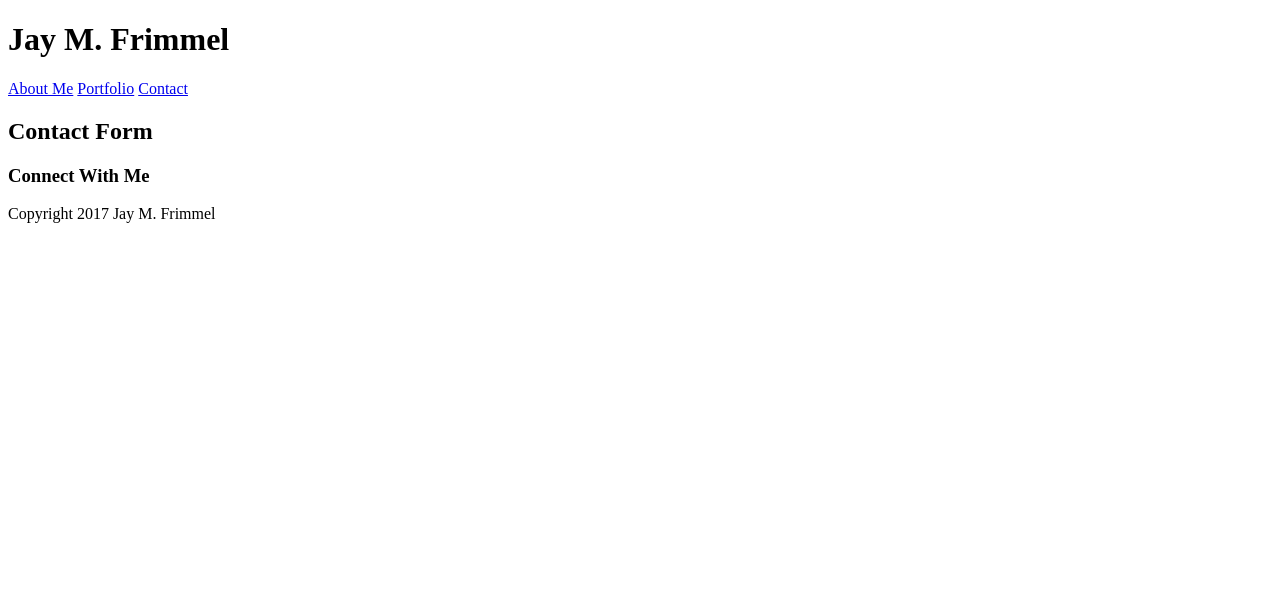
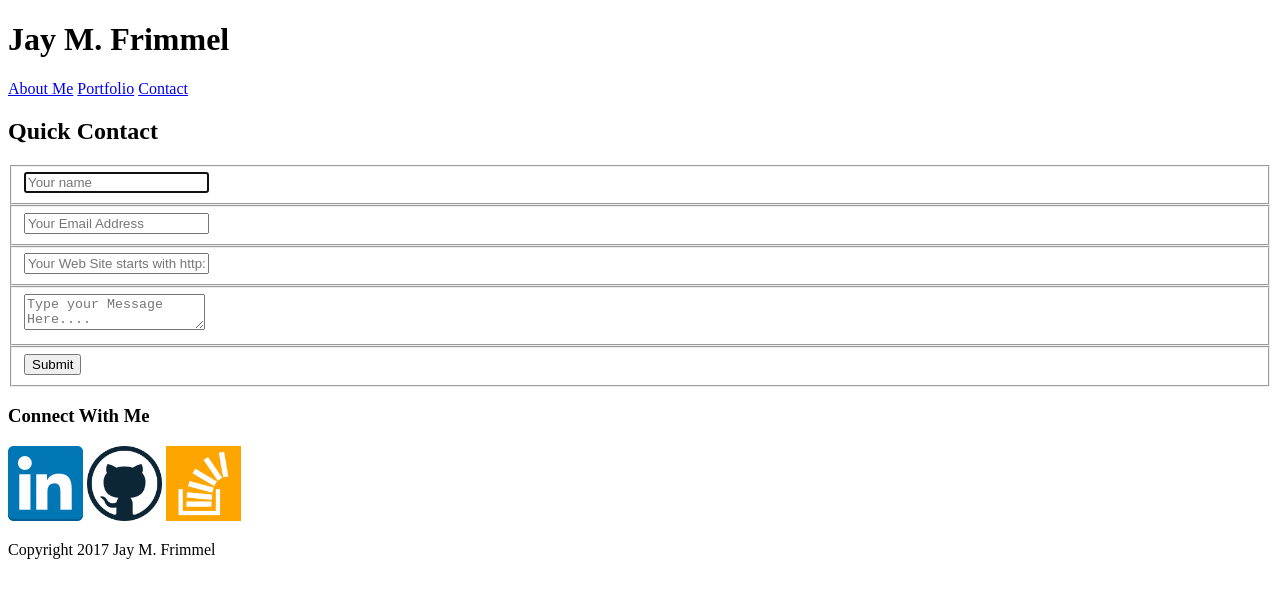
Before and after one commit to JayMFrimmel/my-portfolio, a plain HTML site: page contact.html in a window 1280 px wide. Drawn offline with Linux system fonts and the light colour scheme.

Commit message:
added more code and images to all three pages

```diff
--- a/contact.html
+++ b/contact.html
@@ -20,12 +20,37 @@
 
 		<div class="main">
 			<section>
-				<h2>Contact Form</h2>
+
+			<div class="container">
+  				<form id="contact" action="" method="post">
+   					 <h2>Quick Contact</h2>
+    					<fieldset>
+      						<input placeholder="Your name" type="text" tabindex="1" required autofocus>
+    					</fieldset>
+    					<fieldset>
+      						<input placeholder="Your Email Address" type="email" tabindex="2" required>
+    					</fieldset>
+    					<fieldset>
+      						<input placeholder="Your Web Site starts with http://" type="url" tabindex="4" required>
+    					</fieldset>
+   						 <fieldset>
+      						<textarea placeholder="Type your Message Here...." tabindex="5" required></textarea>
+    					</fieldset>
+    					<fieldset>
+      						<button name="submit" type="submit" id="contact-submit" data-submit="...Sending">Submit</button>
+    					</fieldset>
+  					</form>
+				</div>
+				</form>
+
 			</section>
 
 			<aside>
 				<h3>Connect With Me</h3>
-				</aside>
+					<img src="assets/images/linkdin.png" alt="LinkedIn" style="width: 75px; height: 75px;">
+					<img src="assets/images/github-512.png" alt="GitHub" style="width: 75px; height: 75px;">
+					<img src="assets/images/stackoverflow.png" alt="StackkOverflow" style="width: 75px; height: 75px;">
+			</aside>
 		</div>
 
 		<footer>
```
Also changed, not shown: index.html (+6 -1 lines), portfolio.html (+3 -0 lines), assets/images/IMG_0472.JPG (added), assets/images/github-512.png (added), assets/images/linkdin.png (added), assets/images/stackoverflow.png (added).
